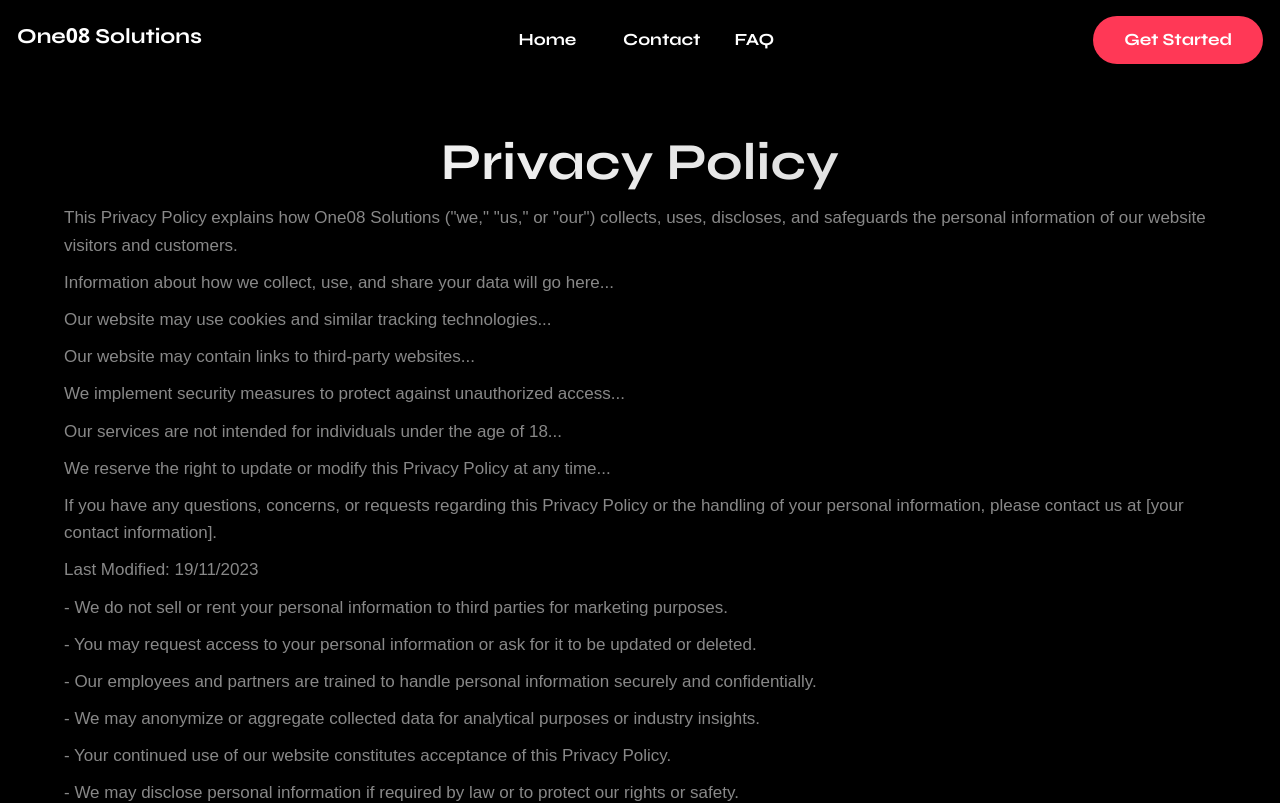
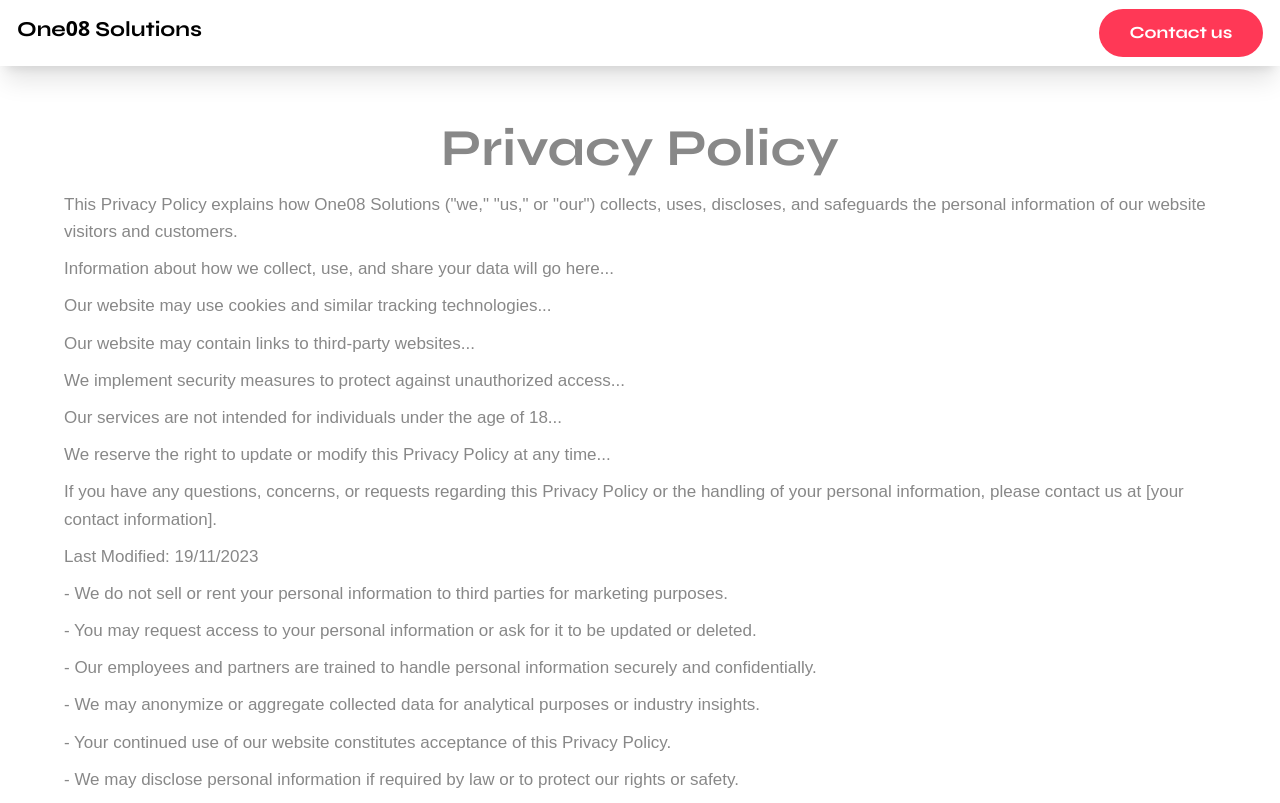
Before and after one commit to ankitpanchal534/one-08, a Next.js app: page /privacy-policy in a window 1280 px wide. Shown: the top 803 px of the page. Built offline with nearby package versions, Linux system fonts and the light colour scheme; what tailwind-bootstrap-grid would draw is missing.

Commit message:
code updates

```diff
--- a/config/config.json
+++ b/config/config.json
@@ -17,7 +17,7 @@
 
   "nav_button": {
     "enable": true,
-    "label": "Get Started",
+    "label": "Contact us",
     "link": "/contact"
   },
 
--- a/config/theme.json
+++ b/config/theme.json
@@ -8,7 +8,7 @@
         "theme_light": "whitesmoke"
       },
       "text_color": {
-        "default": "gray",
+        "default": "black",
         "dark": "#222"
       }
     }
--- a/layouts/partials/Header.js
+++ b/layouts/partials/Header.js
@@ -20,7 +20,7 @@ const Header = () => {
   const { enable, label, link } = config.nav_button;
 
   return (
-    <header className="header bg-black shadow-2xl">
+    <header className="header  shadow-xl">
       <nav className="navbar container">
         {/* logo */}
         <div className="order-0">
@@ -50,7 +50,7 @@ const Header = () => {
         </button>
 
         {/* Menu */}
-        <div
+        {/* <div
           id="nav-menu"
           className={`order-3 md:order-1 ${navOpen ? "max-h-[1000px]" : "max-h-0"
             }`}
@@ -105,7 +105,7 @@ const Header = () => {
               </li>
             )}
           </ul>
-        </div>
+        </div> */}
         {enable && (
           <div className="d-flex order-1 ml-auto hidden min-w-[200px] items-center justify-end md:ml-0 md:flex md:order-2">
             <Link className="btn btn-primary z-0 py-[14px]" href={link} rel="">
--- a/pages/index.js
+++ b/pages/index.js
@@ -24,15 +24,8 @@ const Home = ({ frontmatter }) => {
         <div className="container">
           <div className="row text-center">
             <div className="mx-auto lg:col-10 pt-42">
-              <div className="w-full  height-animation"
-                style={{
-                  backgroundImage: `url(${banner.image})`,
-                  backgroundBlendMode: 'color-burn',
-                  backgroundColor: 'gray',
-                  backgroundSize: 'cover',
-                }}
-              />
-              <h1 className="font-primary font-bold animate-pulse text-7xl">
+
+              <h1 className="font-primary font-bold  text-7xl text-red-600">
                 {" "}
                 One<span className="font-sans">08</span> Solutions
               </h1>
@@ -45,7 +38,7 @@ const Home = ({ frontmatter }) => {
               >
                 {banner.headline}
               </h3>
-              <p className="mt-4">{markdownify(banner.content)}</p>
+              <p className="mt-4 font-thin">{markdownify(banner.content)}</p>
               {banner.button.enable && (
                 <Link
                   className="btn btn-primary mt-4"
@@ -55,50 +48,21 @@ const Home = ({ frontmatter }) => {
                   {banner.button.label}
                 </Link>
               )}
-              {/* <Image
+              <Image
                 className="mx-auto mt-12"
                 src={banner.image}
                 width={750}
                 height={390}
                 alt="banner image"
                 priority
-              /> */}
+              />
 
             </div>
           </div>
         </div>
       </section>
 
-      {/* Features */}
-      <section className="section bg-theme-light">
-        <div className="container">
-          <div className="text-center">
-            <h2 >{markdownify(feature.title)}</h2>
-          </div>
-          <div className="mt-8 grid gap-x-8 gap-y-6 sm:grid-cols-2 lg:grid-cols-3">
-            {feature.features.map((item, i) => (
-              <div
-                className="feature-card rounded-xl border border-slate-800 hover:bg-slate-900  duration-300 p-5 pb-8 text-center"
-                key={`feature-${i}`}
-              >
-                {item.icon && (
-                  <Image
-                    className="mx-auto"
-                    src={item.icon}
-                    width={30}
-                    height={30}
-                    alt=""
-                  />
-                )}
-                <div className="mt-4">
-                  {markdownify(item.name, "h3", "h5")}
-                  <p className="mt-3">{item.content}</p>
-                </div>
-              </div>
-            ))}
-          </div>
-        </div>
-      </section>
+
 
       {/* services */}
       {services.map((service, index) => {
@@ -111,7 +75,7 @@ const Home = ({ frontmatter }) => {
             <div className="container">
               <div className="items-center gap-8 md:grid md:grid-cols-2">
                 {/* Carousel */}
-                <div className={`service-carousel ${!isOdd && "md:order-2"}`}>
+                <div className={`service-carousel ${!isOdd && "md:order-2"} `}>
                   <Swiper
                     modules={[Autoplay, Pagination]}
                     pagination={
@@ -121,6 +85,7 @@ const Home = ({ frontmatter }) => {
                       delay: 5000,
                       disableOnInteraction: false,
                     }}
+
                     init={service?.images > 1 ? false : true}
                   >
                     {/* Slides */}
@@ -130,7 +95,7 @@ const Home = ({ frontmatter }) => {
                           src={slide}
                           alt=""
                           width={600}
-                          height={500}
+                          height={400}
                           style={{ borderRadius: 20 }}
                         />
                       </SwiperSlide>
@@ -166,6 +131,36 @@ const Home = ({ frontmatter }) => {
           </section>
         );
       })}
+      {/* Features */}
+      <section className="section bg-theme-light">
+        <div className="container">
+          <div className="text-center">
+            <h2 >{markdownify(feature.title)}</h2>
+          </div>
+          <div className="mt-8 grid gap-x-8 gap-y-6 sm:grid-cols-2 lg:grid-cols-3">
+            {feature.features.map((item, i) => (
+              <div
+                className="feature-card rounded-xl border border-slate-800  duration-300 p-5 pb-8 text-center"
+                key={`feature-${i}`}
+              >
+                {item.icon && (
+                  <Image
+                    className="mx-auto"
+                    src={item.icon}
+                    width={30}
+                    height={30}
+                    alt=""
+                  />
+                )}
+                <div className="mt-4">
+                  {markdownify(item.name, "h3", "h5")}
+                  <p className="mt-3">{item.content}</p>
+                </div>
+              </div>
+            ))}
+          </div>
+        </div>
+      </section>
       <OfficeLocationMap />
       {/* workflow */}
       <section className="section pb-0">
--- a/pages/styles.css
+++ b/pages/styles.css
@@ -3,17 +3,19 @@ h2 {
 }
 body{
   /* background-color: #222222; */
-  background-color: black;
+  /* background-color: black; */
+  background-color: white;
+  /* color: black; */
   /* background-color: #0f172a; */
-  color: white!important;
-  cursor: default;
+  /* color: white!important;
+  cursor: default; */
 
 }
-.height-animation{
+/* .height-animation{
   height: 150px;
   opacity: 50%;
   animation: height 5s infinite;
-}
+} */
 @keyframes height {
 0%{
   height: 150px;
@@ -31,9 +33,9 @@ body{
   height: 150px;
 }
 }
-h1,h2,h3,h4{
+/* h1,h2,h3,h4{
   background: linear-gradient(to right, white, lightgray 100%);
   -webkit-background-clip: text;
   -webkit-text-fill-color: transparent;
 
-}
+} */
```
Also changed, not shown: public/images/love.svg (added).
